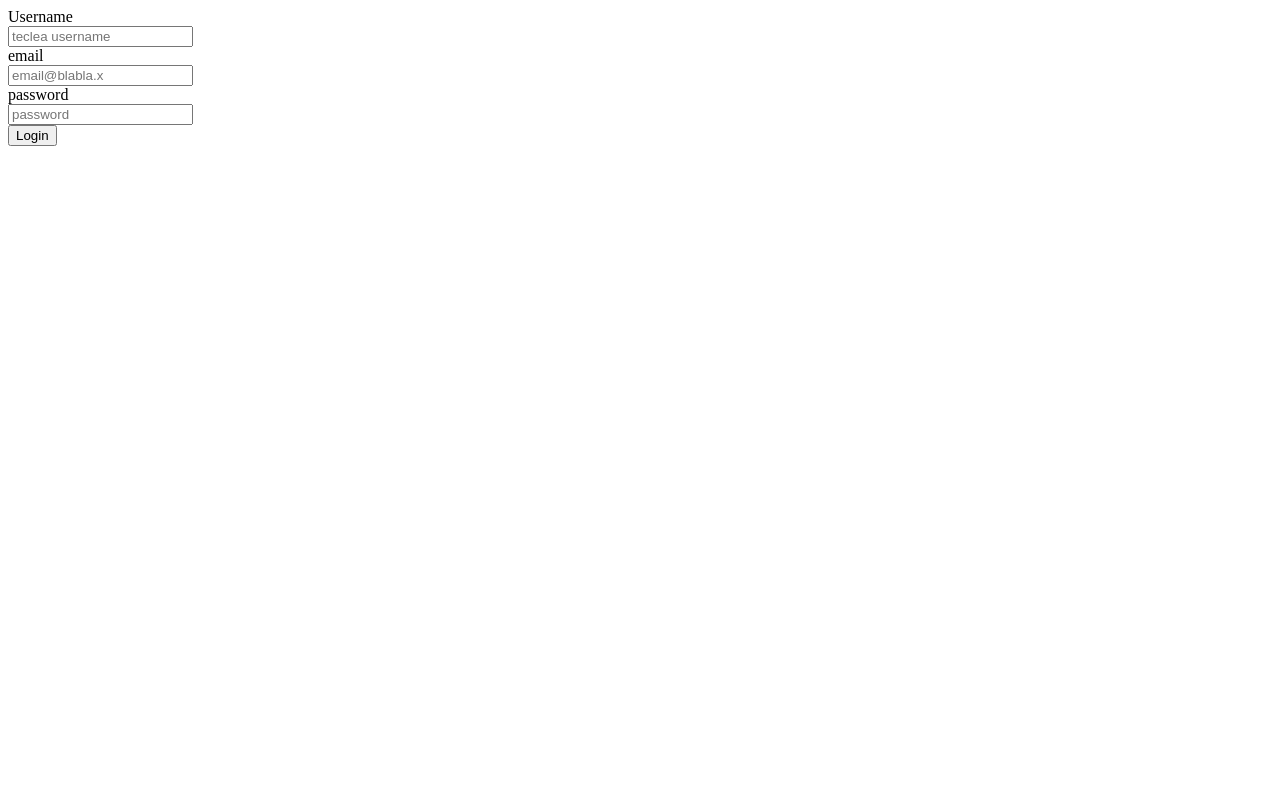
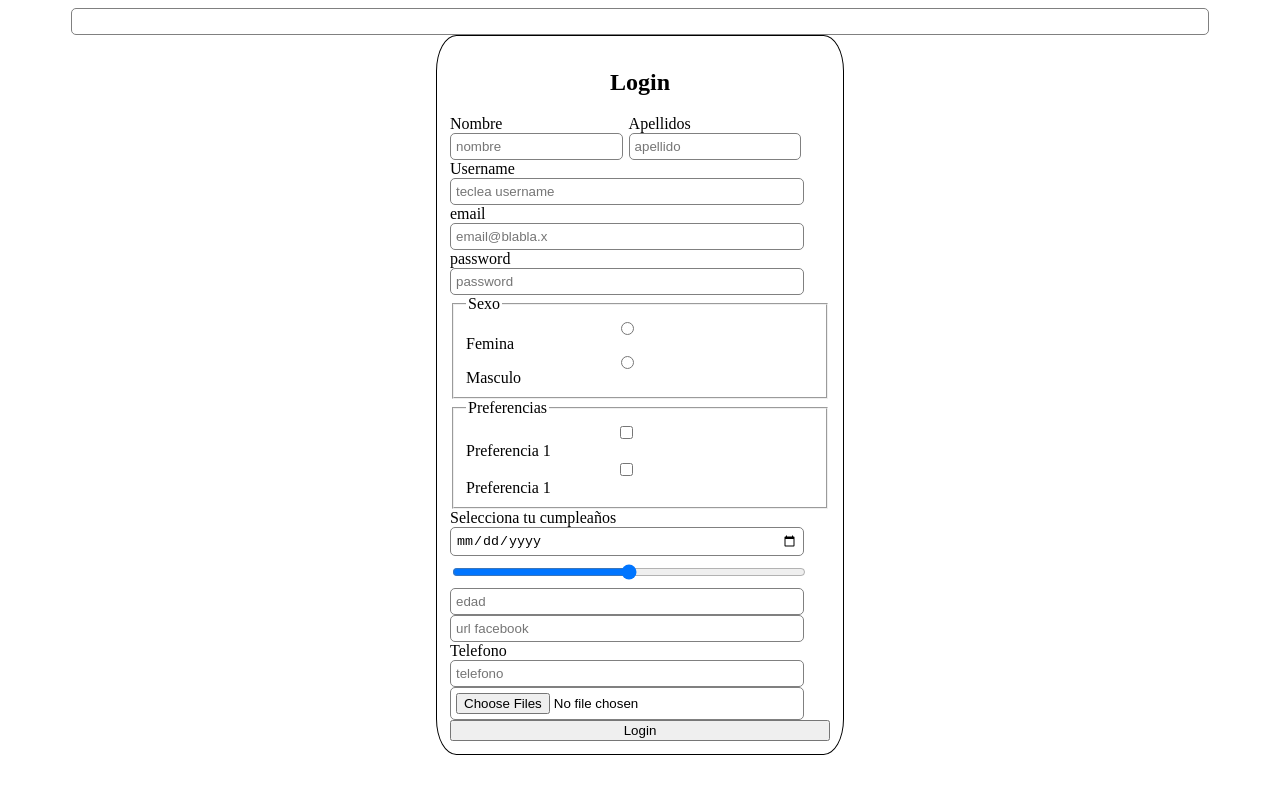
Before and after one commit to Alexrodriguezcmf/practica-formulario, a plain HTML site: page index.html in a window 1280 px wide. Drawn offline with Linux system fonts and the light colour scheme.

Commit message:
terminamos de agregar los input

```diff
--- a/css/master.css
+++ b/css/master.css
@@ -1,7 +1,38 @@
 section{
-  width: 100%
+  display: flex;
+  justify-content: center;
+}
+
+h1{
+  display: flex;
+  justify-content: center;
+}
+
+form{
+  width: 380px;
+  border: 1px solid;
+  display: flex;;
+  flex-direction: column;
+  padding: 1%;
+  border-radius: 5%;
 }
 
 label, input{
   display: block;
+  width: 90%;
 }
+
+input{
+  border-radius: 5px;
+  border: 1px solid grey;
+  padding: 5px
+}
+
+.two-columns{
+  display: flex;
+  flex-wrap: wrap;
+}
+
+.two-columns > *{
+  flex-basis: 47%;
+}
--- a/index.html
+++ b/index.html
@@ -7,7 +7,21 @@
   </head>
   <body>
     <section>
-      <form action="#" method="post">
+      <input type="search" name="search" id="search">
+    </section>
+    <section>
+      <form action="#" method="post" enctype="multipart/form-data">
+        <h1>Login</h1>
+        <div class="two-columns">
+          <div class="input-group">
+            <label for="nombre">Nombre</label>
+            <input type="text" name="nombre" id="nombre" placeholder="nombre">
+          </div>
+          <div class="input-group">
+            <label for="apellidos">Apellidos</label>
+            <input type="text" name="apellido" id="apellido" placeholder="apellido">
+          </div>
+                  </div>
         <label for="username">Username</label>
         <input type="text" name="username" id="username" placeholder="teclea username">
 
@@ -16,6 +30,36 @@
 
         <label for="password">password</label>
         <input type="password" name="password" id="password" placeholder="password">
+        <fieldset>
+          <legend>Sexo</legend>
+          <input type="radio" name="sexo" id="fem" value="f">
+          <label for="fem">Femina</label>
+          <input type="radio" name="sexo" id="masc" value="m">
+          <label for="masc">Masculo</label>
+        </fieldset>
+
+        <fieldset>
+          <legend>Preferencias</legend>
+          <input type="checkbox" name="sexo" id="p1" value="p1">
+          <label for="fem">Preferencia 1</label>
+          <input type="checkbox" name="sexo" id="p2" value="p2">
+          <label for="masc">Preferencia 1</label>
+        </fieldset>
+
+        <label for="cumpleaños">Selecciona tu cumpleaños</label>
+        <input type="date" name="cumpleaños" id="cumpleaños">
+
+        <label for="service"></label>
+        <input type="range" name="service" id="service" value="service" min="0" max="100">
+
+        <input type="number" name="age" id="age" min="5" placeholder="edad">
+
+        <input type="url" name="facebook" id="ur "value="" placeholder="url facebook">
+
+        <label for="tel">Telefono</label>
+        <input type="tel" name="telefono" value="" placeholder="telefono">
+
+        <input type="file" name="avatar" value="" accept="img/avatar" multiple="true">
 
         <button type="submit" name="button">Login</button>
 
--- a/master.css
+++ /dev/null
@@ -1,8 +0,0 @@
-section{
-  width: 100%
-}
-
-label, input{
-  display: block;
-  width: 90%;
-}
```
